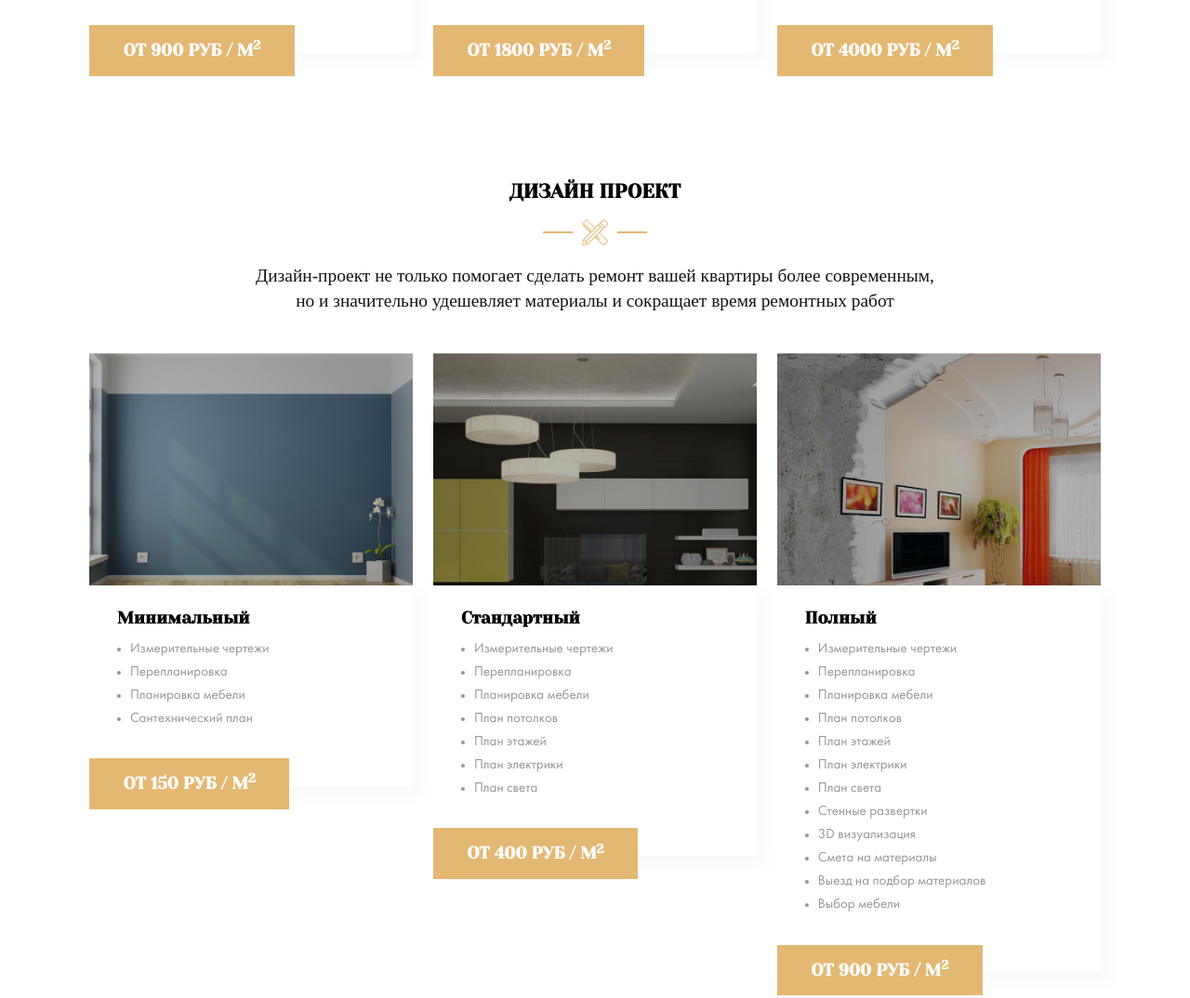
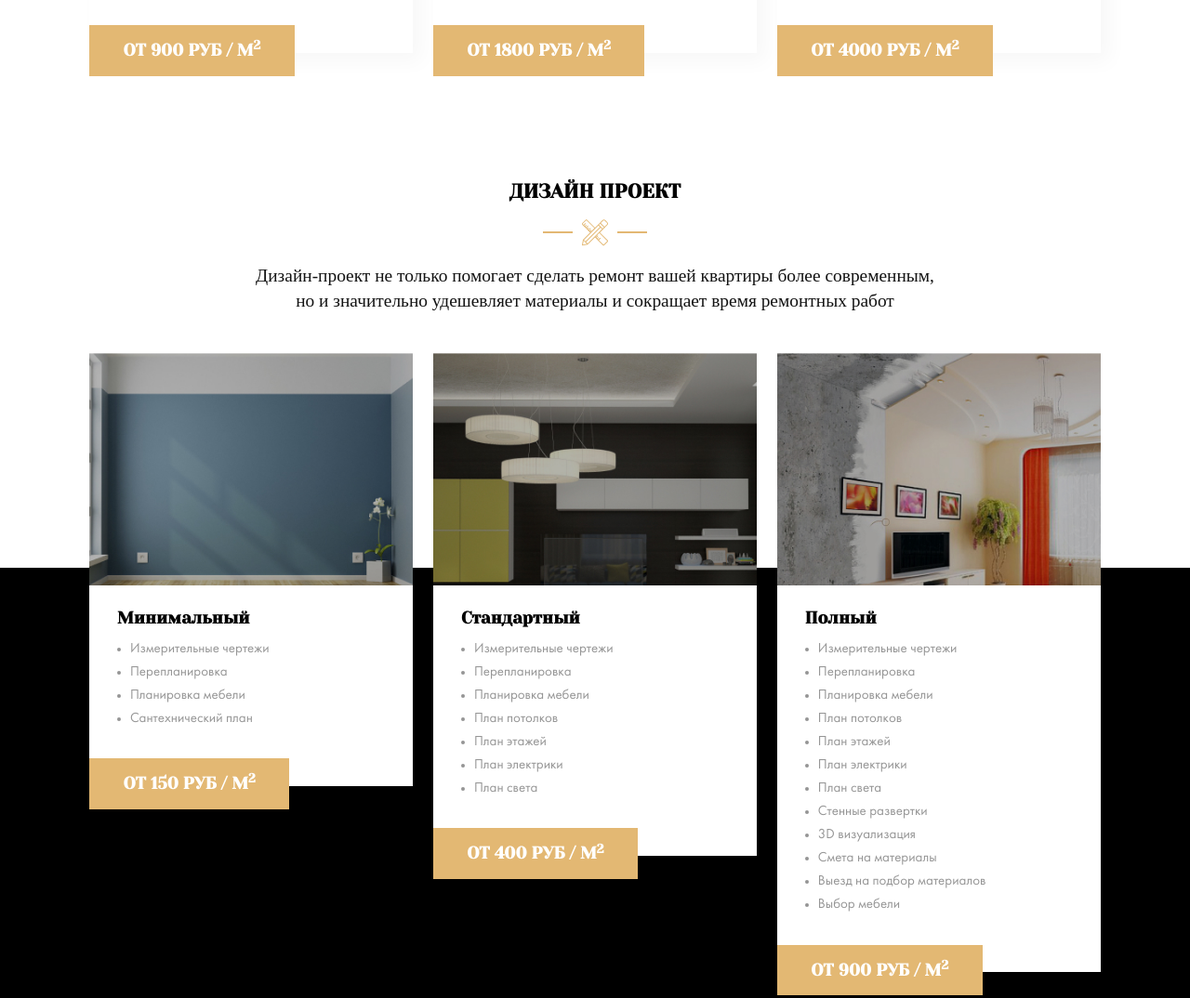
Before and after one commit to malishkreet/-Storage, a website: page index.html in a window 1280 px wide. Shown: the part 1766-2840 px from the top of the page at 93% size. Drawn offline with Linux system fonts and the light colour scheme; files whose address does not match are found by name.

Commit message:
background

```diff
--- a/index.html
+++ b/index.html
@@ -137,7 +137,7 @@
 
 
 
-        <section class="section design">
+        <section class="section design projects--dark">
             <div class="container">
                 <div class="section-title types__section-title">
                     <h2 class="section-title__heading">Дизайн проект</h2>
--- a/sass/templates/_desing.sass
+++ b/sass/templates/_desing.sass
@@ -1,5 +1,7 @@
+.projects
+    &--dark
+        background: linear-gradient(to bottom, white 50%, black 50%);
 .design
-    margin-bottom: 3.6rem
     &__text
         color: $dark
         text-transform: none
```
Also changed, not shown: css/style.css.
